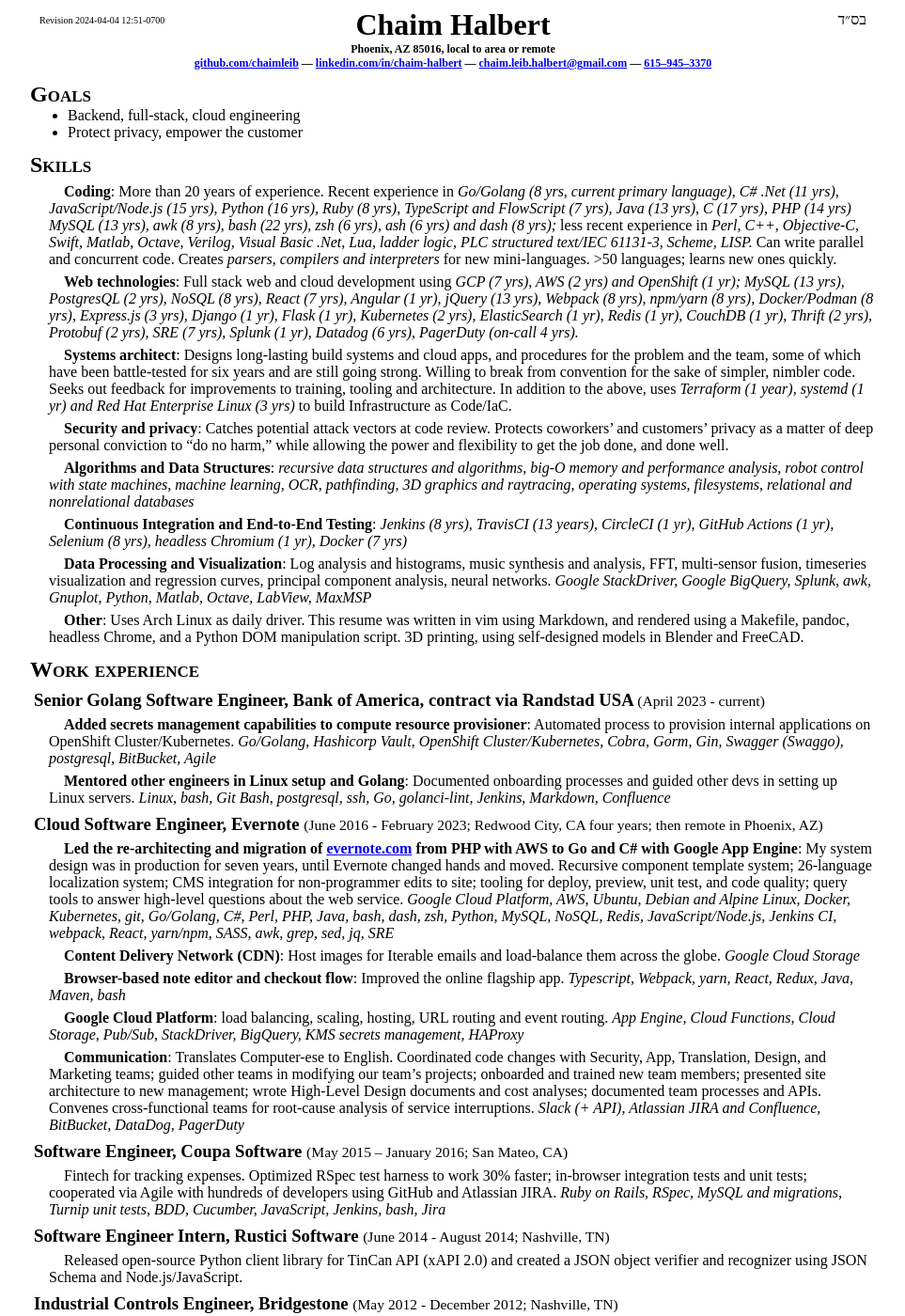
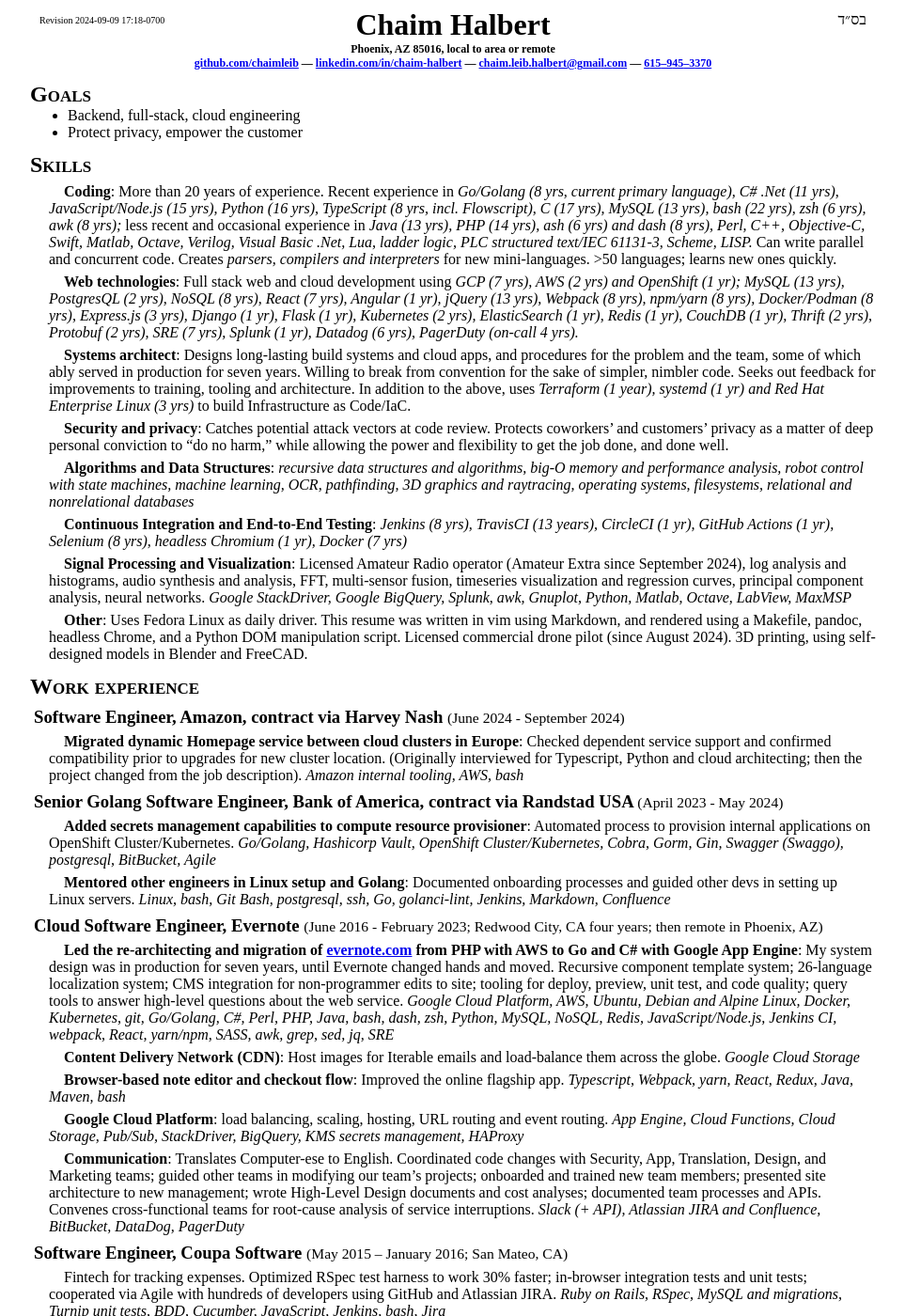
Before and after one commit to chaimleib/chaimleib.github.io, a Jekyll site: the page built from resume/index.html, in a window 1280 px wide and 1400 px high. Shown: the whole window at 94% size, without its empty margins (158-1121 px from the left). Built offline with Jekyll 4.4.1, drawn with Linux system fonts in a browser that asks for light colours.

Commit message:
Amazon resume update

```diff
--- a/_layouts/resume.html
+++ b/_layouts/resume.html
@@ -3,7 +3,7 @@
   <meta charset="utf-8"/>
   <meta name="generator" content="pandoc"/>
   <meta name="viewport" content="width=device-width, initial-scale=1.0, user-scalable=yes"/>
-  <meta name="revised" content="Chaim Halbert, 2024-04-04 12:51-0700"/>
+  <meta name="revised" content="Chaim Halbert, 2024-09-09 17:18-0700"/>
   <title>Chaim Halbert</title>
   <style>
     code{white-space: pre-wrap;}
@@ -116,7 +116,7 @@
 <div class="content">
 <header id="title-block-header">
 <h1 class="title">Chaim Halbert</h1>
-</header><div id="revision">Revision 2024-04-04 12:51-0700</div>
+</header><div id="revision">Revision 2024-09-09 17:18-0700</div>
 <div id="bsd" dir="rtl">
 בס״ד
 </div>
@@ -177,15 +177,15 @@
 <h2 id="skills">Skills</h2>
 <p><strong>Coding</strong>: More than 20 years of experience. Recent
 experience in <em>Go/Golang (8 yrs, current primary language), C# .Net
-(11 yrs), JavaScript/Node.js (15 yrs), Python (16 yrs), Ruby (8 yrs),
-TypeScript and FlowScript (7 yrs), Java (13 yrs), C (17 yrs), PHP (14
-yrs) MySQL (13 yrs), awk (8 yrs), bash (22 yrs), zsh (6 yrs), ash (6
-yrs) and dash (8 yrs);</em> less recent experience in <em>Perl, C++,
-Objective-C, Swift, Matlab, Octave, Verilog, Visual Basic .Net, Lua,
-ladder logic, PLC structured text/IEC 61131-3, Scheme, LISP.</em> Can
-write parallel and concurrent code. Creates <em>parsers, compilers and
-interpreters</em> for new mini-languages. &gt;50 languages; learns new
-ones quickly.</p>
+(11 yrs), JavaScript/Node.js (15 yrs), Python (16 yrs), TypeScript (8
+yrs, incl. Flowscript), C (17 yrs), MySQL (13 yrs), bash (22 yrs), zsh
+(6 yrs), awk (8 yrs);</em> less recent and occasional experience in
+<em>Java (13 yrs), PHP (14 yrs), ash (6 yrs) and dash (8 yrs), Perl,
+C++, Objective-C, Swift, Matlab, Octave, Verilog, Visual Basic .Net,
+Lua, ladder logic, PLC structured text/IEC 61131-3, Scheme, LISP.</em>
+Can write parallel and concurrent code. Creates <em>parsers, compilers
+and interpreters</em> for new mini-languages. &gt;50 languages; learns
+new ones quickly.</p>
 <p><strong>Web technologies</strong>: Full stack web and cloud
 development using <em>GCP (7 yrs), AWS (2 yrs) and OpenShift (1 yr);
 MySQL (13 yrs), PostgresQL (2 yrs), NoSQL (8 yrs), React (7 yrs),
@@ -196,12 +196,12 @@
 yrs), PagerDuty (on-call 4 yrs).</em></p>
 <p><strong>Systems architect</strong>: Designs long-lasting build
 systems and cloud apps, and procedures for the problem and the team,
-some of which have been battle-tested for six years and are still going
-strong. Willing to break from convention for the sake of simpler,
-nimbler code. Seeks out feedback for improvements to training, tooling
-and architecture. In addition to the above, uses <em>Terraform (1 year),
-systemd (1 yr) and Red Hat Enterprise Linux (3 yrs)</em> to build
-Infrastructure as Code/IaC.</p>
+some of which ably served in production for seven years. Willing to
+break from convention for the sake of simpler, nimbler code. Seeks out
+feedback for improvements to training, tooling and architecture. In
+addition to the above, uses <em>Terraform (1 year), systemd (1 yr) and
+Red Hat Enterprise Linux (3 yrs)</em> to build Infrastructure as
+Code/IaC.</p>
 <p><strong>Security and privacy</strong>: Catches potential attack
 vectors at code review. Protects coworkers’ and customers’ privacy as a
 matter of deep personal conviction to “do no harm,” while allowing the
@@ -215,19 +215,31 @@
 <em>Jenkins (8 yrs), TravisCI (13 years), CircleCI (1 yr), GitHub
 Actions (1 yr), Selenium (8 yrs), headless Chromium (1 yr), Docker (7
 yrs)</em></p>
-<p><strong>Data Processing and Visualization</strong>: Log analysis and
-histograms, music synthesis and analysis, FFT, multi-sensor fusion,
-timeseries visualization and regression curves, principal component
-analysis, neural networks. <em>Google StackDriver, Google BigQuery,
-Splunk, awk, Gnuplot, Python, Matlab, Octave, LabView, MaxMSP</em></p>
-<p><strong>Other</strong>: Uses Arch Linux as daily driver. This resume
-was written in vim using Markdown, and rendered using a Makefile,
-pandoc, headless Chrome, and a Python DOM manipulation script. 3D
-printing, using self-designed models in Blender and FreeCAD.</p>
+<p><strong>Signal Processing and Visualization</strong>: Licensed
+Amateur Radio operator (Amateur Extra since September 2024), log
+analysis and histograms, audio synthesis and analysis, FFT, multi-sensor
+fusion, timeseries visualization and regression curves, principal
+component analysis, neural networks. <em>Google StackDriver, Google
+BigQuery, Splunk, awk, Gnuplot, Python, Matlab, Octave, LabView,
+MaxMSP</em></p>
+<p><strong>Other</strong>: Uses Fedora Linux as daily driver. This
+resume was written in vim using Markdown, and rendered using a Makefile,
+pandoc, headless Chrome, and a Python DOM manipulation script. Licensed
+commercial drone pilot (since August 2024). 3D printing, using
+self-designed models in Blender and FreeCAD.</p>
 <h2 id="work-experience">Work experience</h2>
-<h3 id="senior-golang-software-engineer-bank-of-america-contract-via-randstad-usa-april-2023---current">Senior
+<h3 id="software-engineer-amazon-contract-via-harvey-nash-june-2024---september-2024">Software
+Engineer, Amazon, contract via Harvey Nash <small>(June 2024 - September
+2024)</small></h3>
+<p><strong>Migrated dynamic Homepage service between cloud clusters in
+Europe</strong>: Checked dependent service support and confirmed
+compatibility prior to upgrades for new cluster location. (Originally
+interviewed for Typescript, Python and cloud architecting; then the
+project changed from the job description). <em>Amazon internal tooling,
+AWS, bash</em></p>
+<h3 id="senior-golang-software-engineer-bank-of-america-contract-via-randstad-usa-april-2023---may-2024">Senior
 Golang Software Engineer, Bank of America, contract via Randstad USA
-<small>(April 2023 - current)</small></h3>
+<small>(April 2023 - May 2024)</small></h3>
 <p><strong>Added secrets management capabilities to compute resource
 provisioner</strong>: Automated process to provision internal
 applications on OpenShift Cluster/Kubernetes. <em>Go/Golang, Hashicorp
```
